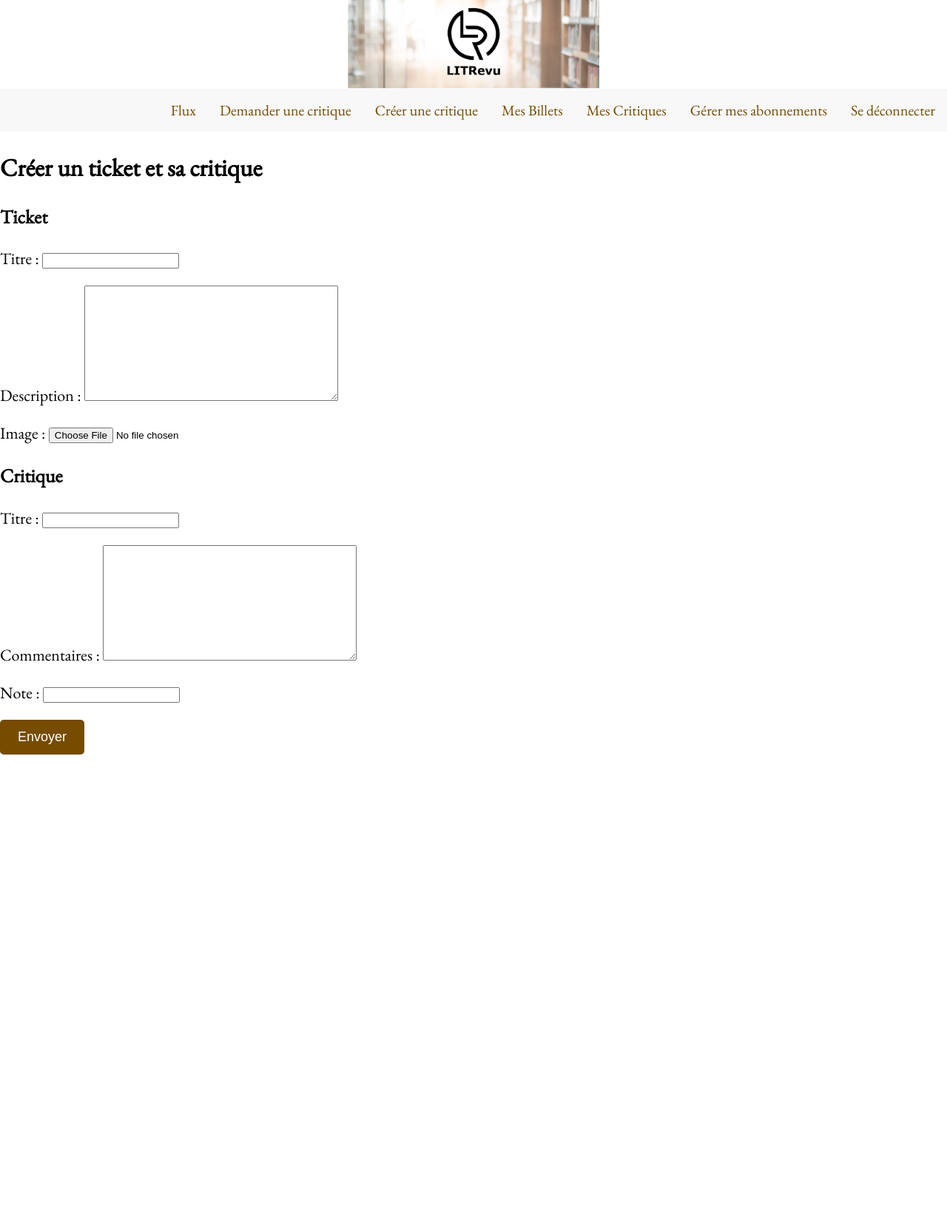
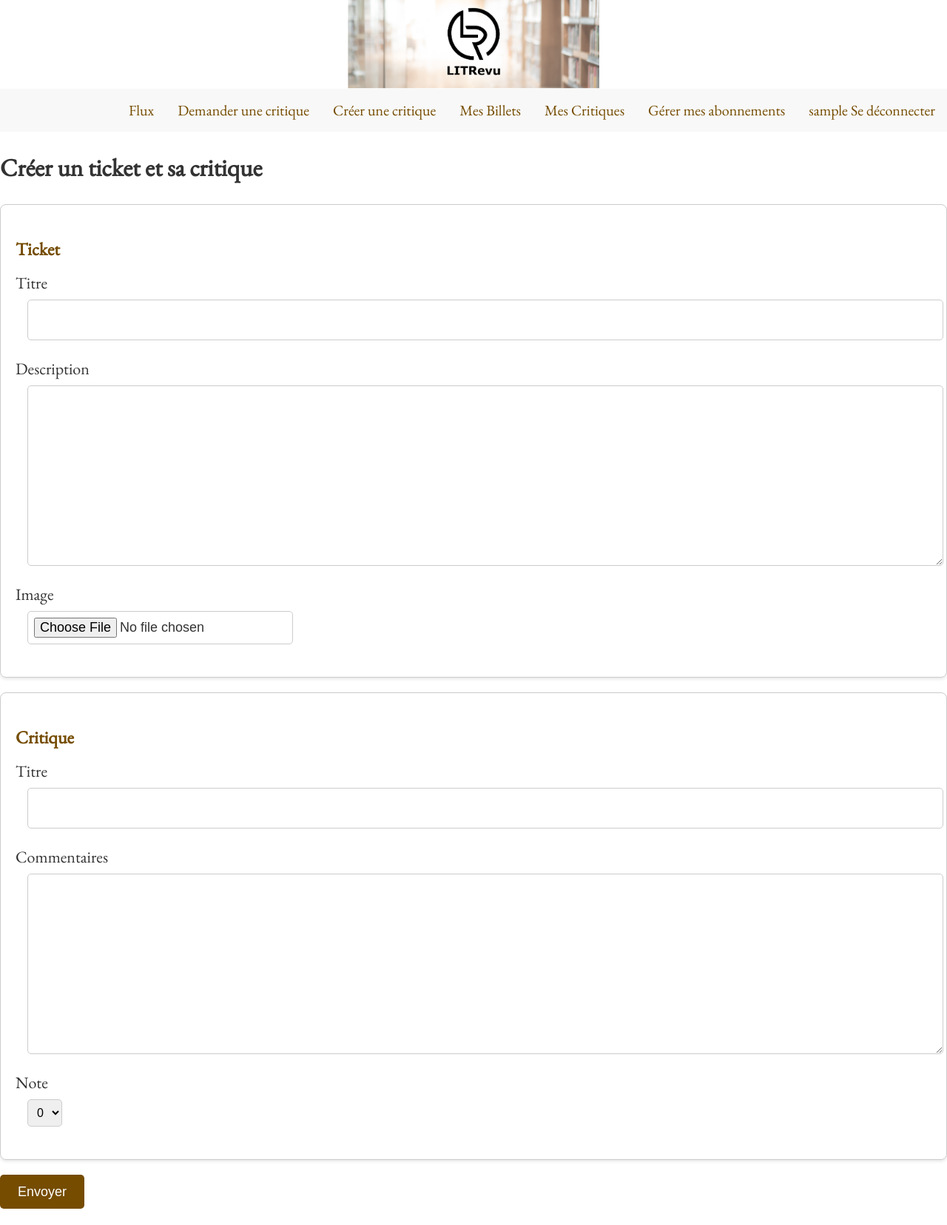
Before and after one commit to JCOzanne/LITReview, a Django app: page /create_review/ in a window 1280 px wide. Shown: the whole page at 74% size. Before the commit the page ends 1020 px from the top, so only its background shows below. Run offline with Django 5.2, Linux system fonts and the light colour scheme; the visitor is signed in with stand-in values (Sample User, id 1).

Commit message:
amélioration des styles et accessibilité

```diff
--- a/authentication/static/authentication/styles.css
+++ b/authentication/static/authentication/styles.css
@@ -3,6 +3,8 @@ body {
     margin: 0;
     padding: 0;
     font-size: 22px;
+    color: #333; /* Couleur de texte avec un bon contraste */
+    background-color: #fff; /* Fond blanc pour un bon contraste */
 }
 
 header {
@@ -32,9 +34,11 @@ header {
     margin: 0;
     font-size: 20px;
 }
-
 .nav-links li {
     margin-left: 2rem;
+}
+.nav-links li:hover {
+    background-color: rgba(255, 140, 0,0.3);
 }
 
 .nav-links a {
@@ -155,6 +159,7 @@ header {
 }
 
 .error {
+
     color: red;
 }
 
@@ -183,6 +188,60 @@ header {
 
 .error-message {
     color: red;
-    font-size: 14px;
+    font-size: 22px;
     margin-left: 10px;
 }
+
+.form-field {
+    margin-bottom: 1.5rem;
+}
+
+.form-field label {
+    display: block;
+    margin-bottom: 0.5rem;
+    font-size: 22px;
+}
+
+.form-field input[type="text"],
+.form-field textarea,
+.form-field select {
+    width: 100%;
+    padding: 1rem;
+    font-size: 18px;
+    border: 1px solid #ccc;
+    border-radius: 5px;
+    margin-left: 1rem;
+}
+
+.form-field input[type="file"] {
+    padding: 0.5rem;
+    font-size: 18px;
+    border: 1px solid #ccc;
+    border-radius: 5px;
+    margin-left: 1rem;
+    cursor: pointer;
+}
+
+.form-section {
+    border: 1px solid #ccc;
+    border-radius: 8px;
+    padding: 20px;
+    margin-bottom: 20px;
+    box-shadow: 0 2px 4px rgba(0,0,0,0.1);
+}
+
+.form-section h3 {
+    margin-bottom: 1rem;
+    font-size: 24px;
+    color: #754C00;
+}
+.btn:focus,
+.nav-links a:focus {
+    outline: 2px solid #FF8C00;
+    outline-offset: 2px;
+}
+.form-field select.rating {
+    width: auto;
+    padding: 0.5rem;
+    font-size: 16px;
+}
--- a/blog/templates/blog/create_review_and_ticket.html
+++ b/blog/templates/blog/create_review_and_ticket.html
@@ -2,11 +2,44 @@
 {% block content %}
     <h2>Créer un ticket et sa critique</h2>
     <form method="post" enctype="multipart/form-data">
+        {% csrf_token %}
+        <div class="form-section">
             <h3>Ticket</h3>
-       {{ticket_form.as_p}}
+            <div class="form-field">
+                <label for="id_title">Titre</label>
+                {{ ticket_form.title }}
+            </div>
+            <div class="form-field">
+                <label for="id_description">Description</label>
+                {{ ticket_form.description }}
+            </div>
+            <div class="form-field">
+                <label for="id_image">Image</label>
+                {{ ticket_form.image }}
+            </div>
+        </div>
+        <div class="form-section">
             <h3>Critique</h3>
-       {{review_form.as_p}}
-       {% csrf_token %}
+            <div class="form-field">
+                <label for="id_headline">Titre</label>
+                {{ review_form.headline }}
+            </div>
+            <div class="form-field">
+                <label for="id_body">Commentaires</label>
+                {{ review_form.body }}
+            </div>
+            <div class="form-field">
+                <label for="id_rating">Note</label>
+                <select id="id_rating" name="rating" class="rating">
+                    <option value="0">0</option>
+                    <option value="1">1</option>
+                    <option value="2">2</option>
+                    <option value="3">3</option>
+                    <option value="4">4</option>
+                    <option value="5">5</option>
+                </select>
+            </div>
+        </div>
         <button type="submit" class="btn btn-success">Envoyer</button>
     </form>
 {% endblock content %}
--- a/blog/templates/blog/follow_users.html
+++ b/blog/templates/blog/follow_users.html
@@ -18,7 +18,7 @@
         <span class="error-message">{{ form.username.errors.0 }}</span>
     {% endif %}
 </div>
-        <button type="submit">Suivre</button>
+        <button type="submit" class="btn btn-success">Suivre</button>
     </form>
 
 <div>
@@ -28,11 +28,11 @@
             {{ follow.followed_user.username }}
             <form method="post" action="{% url 'unfollow_user' follow.followed_user.username %}">
                 {% csrf_token %}
-                <button class="button">Ne plus suivre</button>
+                <button type="submit" class="btn btn-success">Ne plus suivre</button>
             </form>
             <form method="post" action="{% url 'block_user' follow.followed_user.username %}">
                 {% csrf_token %}
-                <button class="button">Bloquer</button>
+                <button type="submit" class="btn btn-success">Bloquer</button>
             </form>
         </div>
     {% endfor %}
--- a/blog/views.py
+++ b/blog/views.py
@@ -13,27 +13,22 @@ User = get_user_model()
 
 @login_required
 def home(request):
-    # Utilisateurs suivis par l'utilisateur connecté
     followed_users = models.UserFollows.objects.filter(
         user=request.user,
         is_blocked=False
     ).values_list('followed_user', flat=True)
 
-    # Billets (Tickets) : Inclut tous les utilisateurs
     tickets = models.Ticket.objects.all().order_by('-time_created')
 
-    # Critiques (Reviews) : Inclut celles créées par l'utilisateur connecté ou liées à ses billets
     reviews = models.Review.objects.filter(
         Q(user=request.user) |
         Q(ticket__user=request.user) |
         Q(user__in=followed_users)
     ).order_by('-time_created')
 
-    # Ajouter un indicateur aux billets pour savoir s'ils proviennent d'un utilisateur suivi
     for ticket in tickets:
         ticket.is_followed = ticket.user.id in followed_users
 
-    # Mélanger les billets et critiques dans un flux unique, trié par date
     combined_posts = sorted(
         list(tickets) + list(reviews),
         key=lambda x: x.time_created,
@@ -51,7 +46,6 @@ def home(request):
 def create_review(request, ticket_id):
     ticket = get_object_or_404(models.Ticket, id=ticket_id)
 
-    # Vérifiez que l'utilisateur est connecté (aucune autre restriction liée au suivi)
     form = forms.ReviewForm()
 
     if request.method == 'POST':
--- a/templates/base.html
+++ b/templates/base.html
@@ -1,5 +1,5 @@
 {% load static %}
-<html>
+<html lang="fr">
     <head>
         <title>LITRevu</title>
         <link rel="stylesheet" href="{% static 'authentication/styles.css' %}">
@@ -11,7 +11,7 @@
                 <img src="{% static 'images/LITRevu_logo.PNG' %}" alt="LITRevu Logo">
             </div>
             {% if user.is_authenticated %}
-            <nav>
+            <nav aria-label="Navigation principale">
                 <ul class="nav-links">
                     <li><a href="{% url 'home' %}">Flux</a></li>
                     <li><a href="{% url 'create_ticket' %}">Demander une critique</a></li>
@@ -19,7 +19,7 @@
                     <li><a href="{% url 'my_tickets' %}">Mes Billets</a></li>
                     <li><a href="{% url 'my_reviews' %}">Mes Critiques</a></li>
                     <li><a href="{% url 'follow_users' %}">Gérer mes abonnements</a></li>
-                    <li><a href="{% url 'logout' %}">Se déconnecter</a></li>
+                    <li><a href="{% url 'logout' %}">{{user.username}} Se déconnecter</a></li>
                 </ul>
             </nav>
             {% endif %}
```
Also changed, not shown: blog/templates/blog/create_review.html (+27 -6 lines), blog/templates/blog/create_ticket.html (+15 -1 lines), blog/templates/blog/edit_ticket.html (line endings or trailing spaces). Lines whose indentation alone changed are shown as unchanged.
